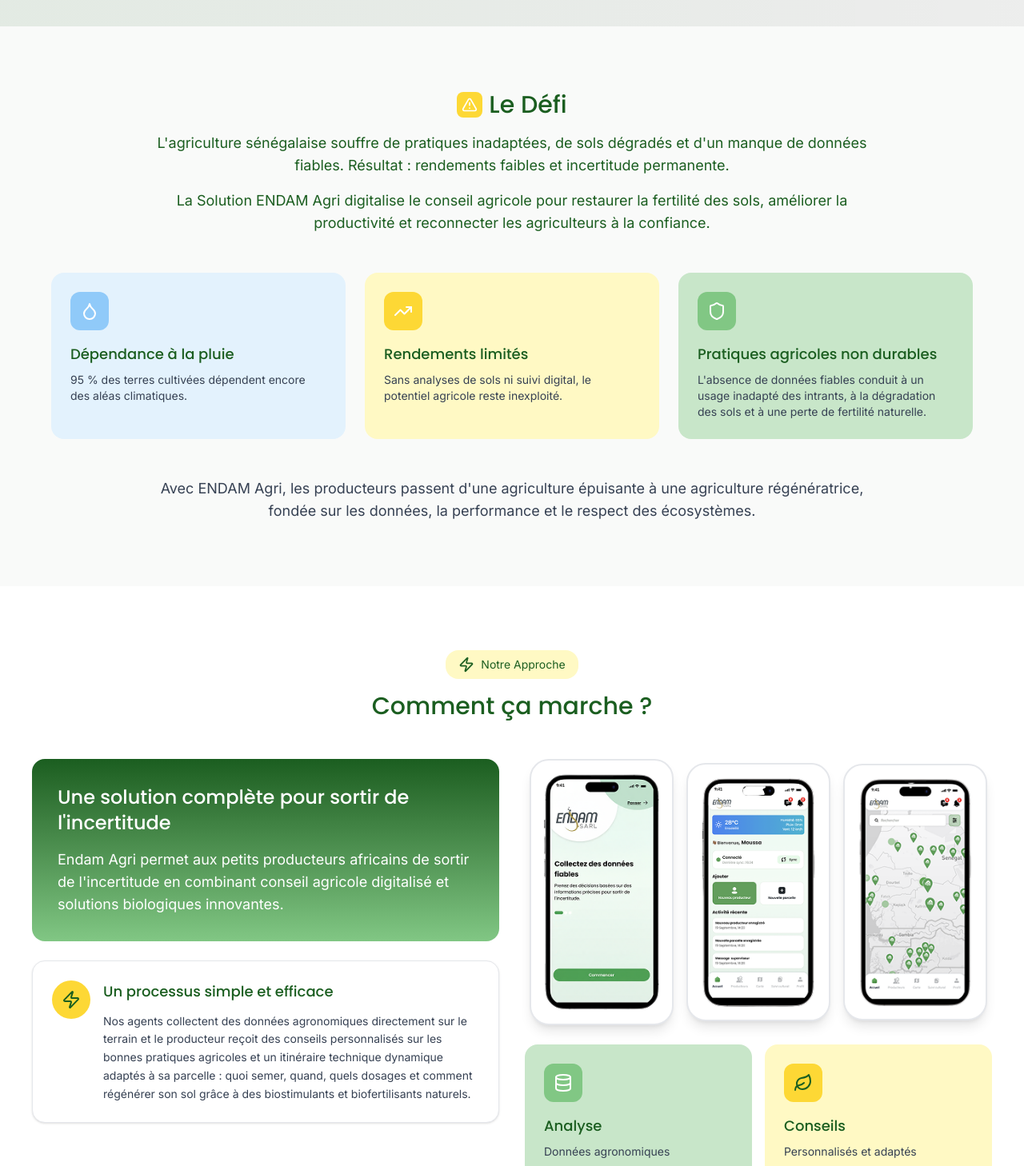
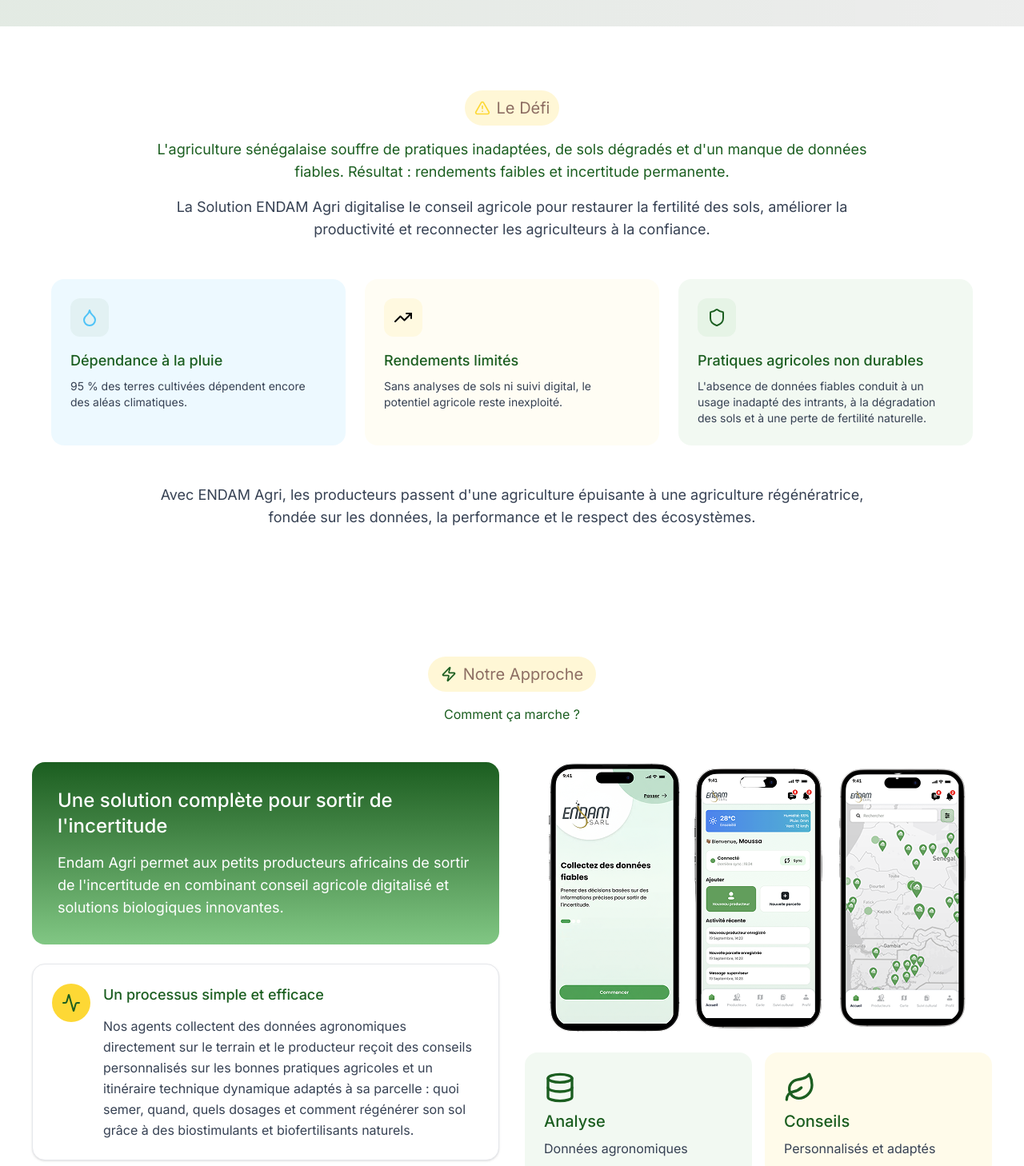
Before and after one commit to alphakahere/endam-front, a Next.js app: page / in a window 1280 px wide. Shown: the part 560-2018 px from the top of the page at 80% size. Built offline with nearby package versions, Linux system fonts and the light colour scheme.

Commit message:
sect 1 and 2

```diff
--- a/src/app/layout.tsx
+++ b/src/app/layout.tsx
@@ -27,7 +27,7 @@ export default function RootLayout({
 }>) {
   return (
 		<html lang="en">
-			<body className={`${poppins.variable} ${inter.variable} antialiased font-sans`}>
+		  <body className={`${inter.variable} antialiased font-sans`}>
 				{children}
 			</body>
 		</html>
--- a/src/components/Approach.tsx
+++ b/src/components/Approach.tsx
@@ -1,4 +1,4 @@
-import { Zap, Database, Leaf } from "lucide-react";
+import { Zap, Database, Leaf, Activity } from "lucide-react";
 import Image from "next/image";
 
 export default function Approach() {
@@ -8,12 +8,12 @@ export default function Approach() {
         {/* Header Section */}
         <div className="text-center mb-12">
           <div className="flex items-center justify-center gap-2 mb-4">
-            <div className="bg-[#FFF9C4] rounded-2xl px-4 py-2 flex items-center gap-2">
+            <div className="bg-[#FDD835]/20 rounded-3xl px-4 py-2 flex items-center gap-2">
               <Zap className="w-5 h-5 text-primary" />
-              <span className="text-primary font-inter font-normal text-sm">Notre Approche</span>
+              <span className="text-[#8D6E63] font-inter font-normal text-xl">Notre Approche</span>
             </div>
           </div>
-          <h2 className="text-2xl lg:text-3xl font-poppins font-medium text-primary">
+          <h2 className="text-base font-poppins font-normal text-primary">
             Comment ça marche ?
           </h2>
         </div>
@@ -23,7 +23,7 @@ export default function Approach() {
           {/* Left Column */}
           <div className="flex flex-col gap-6">
             {/* Top Gradient Box */}
-            <div className="bg-gradient-to-b from-[#1B5E20] to-[#81C784] rounded-2xl p-8 text-white">
+            <div className="bg-linear-to-b from-[#1B5E20] to-[#81C784] rounded-2xl p-8 text-white">
               <h3 className="text-xl lg:text-2xl font-poppins font-medium mb-4">
                 Une solution complète pour sortir de l'incertitude
               </h3>
@@ -35,14 +35,14 @@ export default function Approach() {
             {/* Bottom White Box */}
             <div className="bg-white border border-gray-200 rounded-2xl p-6 shadow-sm">
               <div className="flex items-start gap-4">
-                <div className="bg-[#FDD835] rounded-full w-12 h-12 flex items-center justify-center flex-shrink-0">
-                  <Zap className="w-6 h-6 text-primary" />
+                <div className="bg-[#FDD835] rounded-full w-12 h-12 flex items-center justify-center shrink-0">
+                  <Activity className="w-6 h-6 text-primary" />
                 </div>
                 <div>
                   <h3 className="text-primary font-poppins font-medium text-lg mb-3">
                     Un processus simple et efficace
                   </h3>
-                  <p className="text-gray-700 font-inter font-normal text-sm leading-relaxed">
+                  <p className="text-gray-700 font-inter font-normal text-base leading-relaxed">
                     Nos agents collectent des données agronomiques directement sur le terrain et le producteur reçoit des conseils personnalisés sur les bonnes pratiques agricoles et un itinéraire technique dynamique adaptés à sa parcelle : quoi semer, quand, quels dosages et comment régénérer son sol grâce à des biostimulants et biofertilisants naturels.
                   </p>
                 </div>
@@ -55,69 +55,59 @@ export default function Approach() {
             {/* Three Phone Mockups */}
             <div className="flex items-center justify-center gap-4">
               {/* Phone 1 - Login/Onboarding */}
-              <div className="bg-white border-2 border-gray-200 rounded-3xl p-4 shadow-lg w-[180px]">
-                <div className="bg-white rounded-2xl overflow-hidden">
+              <div>
                   <Image
                     src="/images/app-screen1.png"
                     alt="Application mobile - Collecte de données"
                     width={180}
                     height={320}
                     className="w-full h-auto object-cover rounded-2xl"
-                  />
-                </div>
+                />
               </div>
 
               {/* Phone 2 - Dashboard */}
-              <div className="bg-white border-2 border-gray-200 rounded-3xl p-4 shadow-lg w-[180px]">
-                <div className="bg-white rounded-2xl overflow-hidden">
+              <div>
                   <Image
                     src="/images/app-screen2.png"
                     alt="Application mobile - Tableau de bord"
                     width={180}
                     height={320}
                     className="w-full h-auto object-cover rounded-2xl"
-                  />
-                </div>
+                />
               </div>
 
               {/* Phone 3 - Map */}
-              <div className="bg-white border-2 border-gray-200 rounded-3xl p-4 shadow-lg w-[180px]">
-                <div className="bg-white rounded-2xl overflow-hidden">
+              <div>
                   <Image
                     src="/images/app-screen3.png"
                     alt="Application mobile - Carte"
                     width={180}
                     height={320}
                     className="w-full h-auto object-cover rounded-2xl"
-                  />
-                </div>
+                />
               </div>
             </div>
 
             {/* Bottom Feature Boxes */}
             <div className="grid grid-cols-2 gap-4">
               {/* Analysis Box */}
-              <div className="bg-[#C8E6C9] rounded-2xl p-6">
-                <div className="bg-[#81C784] rounded-xl w-12 h-12 flex items-center justify-center mb-4">
-                  <Database className="w-6 h-6 text-white" />
-                </div>
-                <h4 className="text-primary font-poppins font-medium text-lg mb-2">
+              <div className="bg-[#81C7841A] rounded-2xl p-6">
+                <Database className="w-10 h-10 text-primary mb-2" />
+                <h4 className="text-primary font-poppins font-medium text-xl mb-2">
                   Analyse
                 </h4>
-                <p className="text-gray-700 font-inter font-normal text-sm">
+                <p className="text-gray-700 font-inter font-normal text-base">
                   Données agronomiques
                 </p>
               </div>
 
               {/* Advice Box */}
-              <div className="bg-[#FFF9C4] rounded-2xl p-6">
-                <div className="bg-[#FDD835] rounded-xl w-12 h-12 flex items-center justify-center mb-4">
-                  <Leaf className="w-6 h-6 text-primary" />
-                </div>
-                <h4 className="text-primary font-poppins font-medium text-lg mb-2">
+              <div className="bg-[#FDD8351A] rounded-2xl p-6">
+                <Leaf className="w-10 h-10 text-primary mb-2" />
+                <h4 className="text-primary font-poppins font-medium text-xl mb-2">
                   Conseils
                 </h4>
-                <p className="text-gray-700 font-inter font-normal text-sm">
+                <p className="text-gray-700 font-inter font-normal text-base">
                   Personnalisés et adaptés
                 </p>
               </div>
--- a/src/components/Challenge.tsx
+++ b/src/components/Challenge.tsx
@@ -2,15 +2,13 @@ import { AlertTriangle, Droplet, TrendingUp, Shield } from "lucide-react";
 
 export default function Challenge() {
   return (
-    <section className="py-20 bg-[#F9FAF9]">
+    <section className="py-20 bg-white">
       <div className="container mx-auto px-10">
         {/* Title Section */}
         <div className="text-center mb-8">
-          <div className="flex items-center justify-center gap-2 mb-4">
-            <div className="bg-[#FDD835] rounded-lg p-1.5">
-              <AlertTriangle className="w-5 h-5 text-white" />
-            </div>
-            <h2 className="text-2xl lg:text-3xl font-poppins font-medium text-primary">
+          <div className="flex items-center justify-center gap-2 mb-4 bg-[#FDD835]/20 rounded-3xl py-2 px-3 w-fit mx-auto">
+            <AlertTriangle className="w-5 h-5 text-white" color="#FDD835" />
+            <h2 className="text-xl font-inter font-normal text-[#8D6E63]">
               Le Défi
             </h2>
           </div>
@@ -21,7 +19,7 @@ export default function Challenge() {
           </p>
 
           {/* Solution Statement */}
-          <p className="text-primary font-inter font-normal text-base lg:text-lg max-w-4xl mx-auto">
+          <p className="text-gray-700 font-inter font-normal text-base lg:text-lg max-w-4xl mx-auto">
             La Solution ENDAM Agri digitalise le conseil agricole pour restaurer la fertilité des sols, améliorer la productivité et reconnecter les agriculteurs à la confiance.
           </p>
         </div>
@@ -29,9 +27,9 @@ export default function Challenge() {
         {/* Three Problem Cards */}
         <div className="grid grid-cols-1 md:grid-cols-3 gap-6 my-12 max-w-6xl mx-auto">
           {/* Card 1 - Dépendance à la pluie */}
-          <div className="bg-[#E3F2FD] rounded-2xl p-6">
-            <div className="bg-[#90CAF9] rounded-xl w-12 h-12 flex items-center justify-center mb-4">
-              <Droplet className="w-6 h-6 text-white" />
+          <div className="bg-[#4FC3F7]/10 rounded-2xl p-6">
+            <div className="bg-primary/5 rounded-xl w-12 h-12 flex items-center justify-center mb-4">
+              <Droplet className="w-6 h-6 text-[#4FC3F7]" />
             </div>
             <h3 className="text-primary font-poppins font-medium text-lg mb-2">
               Dépendance à la pluie
@@ -42,9 +40,9 @@ export default function Challenge() {
           </div>
 
           {/* Card 2 - Rendements limités */}
-          <div className="bg-[#FFF9C4] rounded-2xl p-6">
-            <div className="bg-[#FDD835] rounded-xl w-12 h-12 flex items-center justify-center mb-4">
-              <TrendingUp className="w-6 h-6 text-white" />
+          <div className="bg-[#FDD835]/5 rounded-2xl p-6">
+            <div className="bg-[#FDD835]/10 rounded-xl w-12 h-12 flex items-center justify-center mb-4">
+              <TrendingUp className="w-6 h-6 text-#8D6E63" />
             </div>
             <h3 className="text-primary font-poppins font-medium text-lg mb-2">
               Rendements limités
@@ -55,9 +53,9 @@ export default function Challenge() {
           </div>
 
           {/* Card 3 - Pratiques agricoles non durables */}
-          <div className="bg-[#C8E6C9] rounded-2xl p-6">
-            <div className="bg-[#81C784] rounded-xl w-12 h-12 flex items-center justify-center mb-4">
-              <Shield className="w-6 h-6 text-white" />
+          <div className="bg-[#81C7841A] rounded-2xl p-6">
+            <div className="bg-[#81C7841A] rounded-xl w-12 h-12 flex items-center justify-center mb-4">
+              <Shield className="w-6 h-6 text-primary" />
             </div>
             <h3 className="text-primary font-poppins font-medium text-lg mb-2">
               Pratiques agricoles non durables
```
